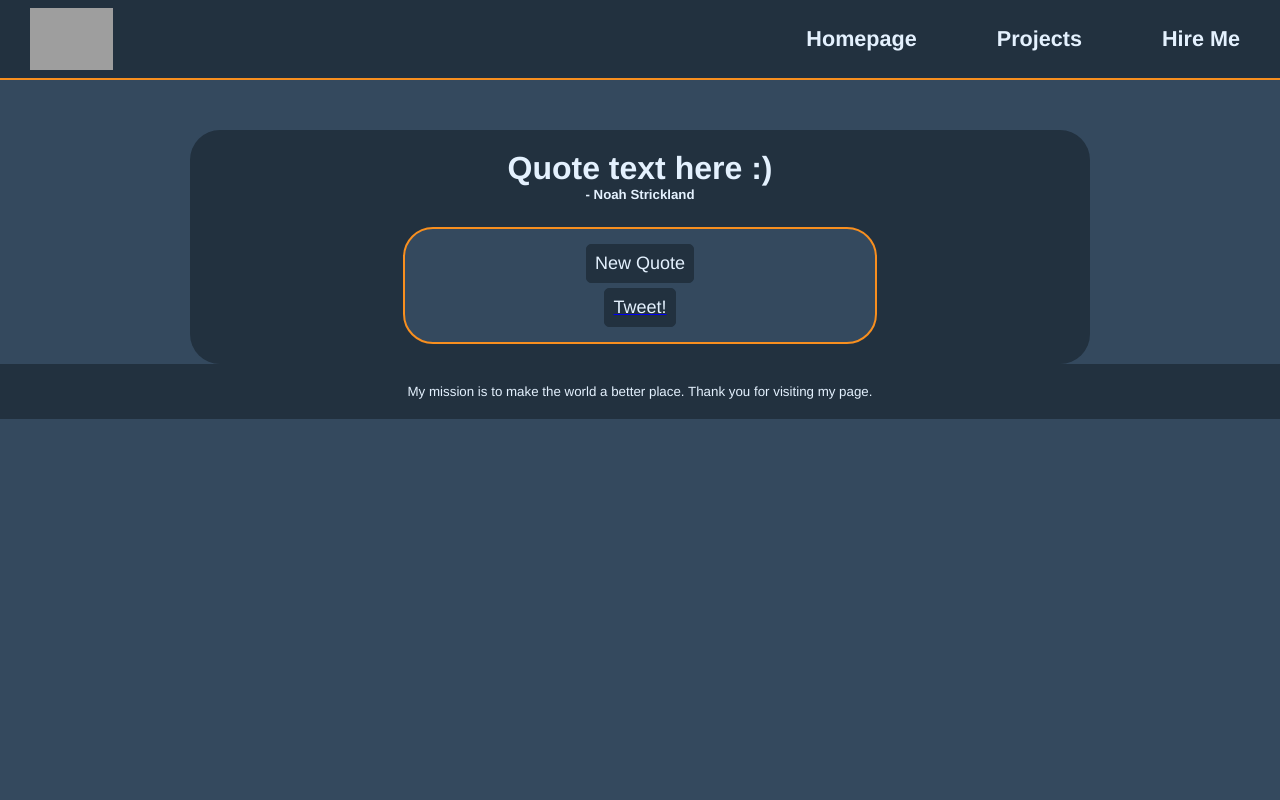
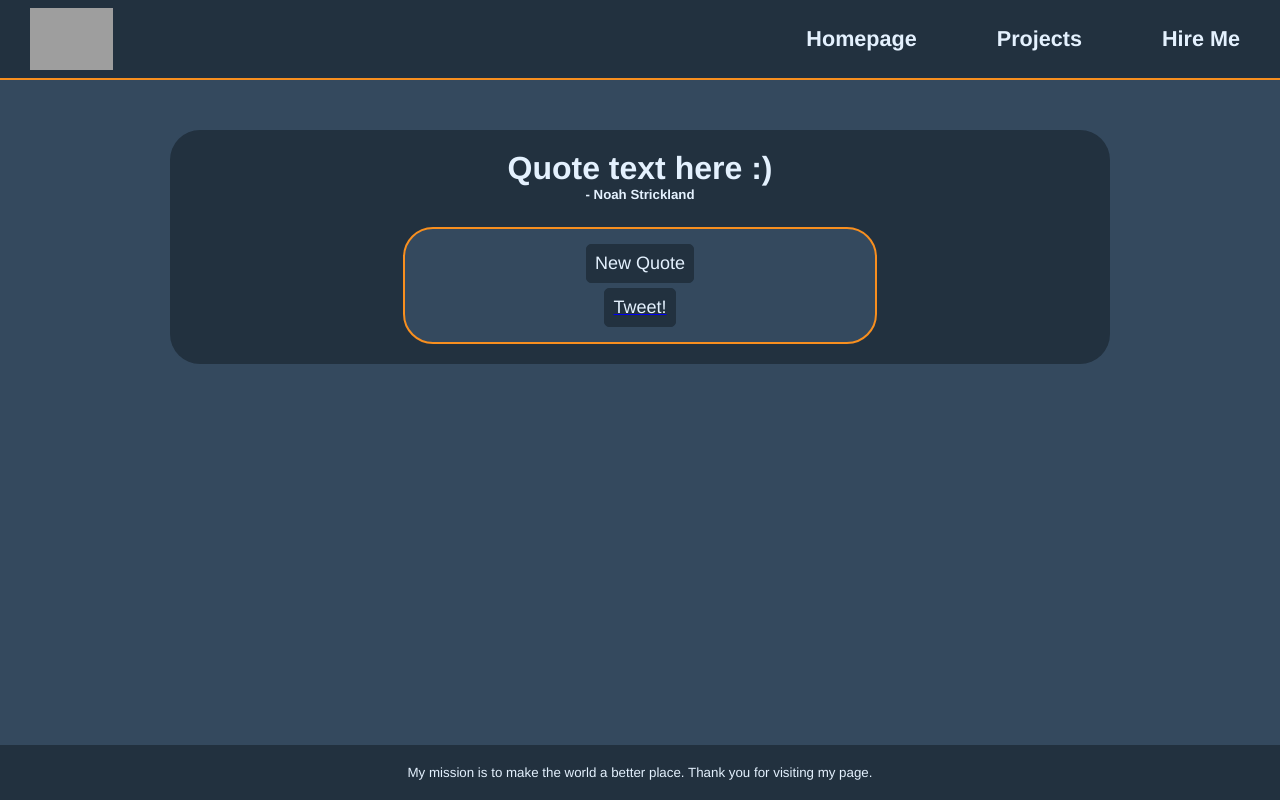
Before and after one commit to Windowsnipz/Random-Quote-Machine, a React (Create React App) app: page / in a window 1280 px wide. Built offline with nearby package versions, Linux system fonts and the light colour scheme; grey boxes are pictures that could not be loaded.

Commit message:
fixed footer to bottom (?) probably good enough for this application

```diff
--- a/src/Quote.js
+++ b/src/Quote.js
@@ -15,8 +15,8 @@ class Quote extends Component {
                 <h1 id="text">{this.state.quote}</h1>
                 <h5 id="author">- {this.state.author}</h5>
                 <div id="input-wrapper">
-                    <button id="new-quote" class="btn">New Quote</button>
-                    <a href="twitter.com/intent/tweet" target="_blank" id="tweet-quote"><button class="btn">Tweet!</button></a>
+                    <button id="new-quote" className="btn">New Quote</button>
+                    <a href="twitter.com/intent/tweet" target="_blank" id="tweet-quote"><button className="btn">Tweet!</button></a>
                 </div>
             </div>
         );
--- a/src/index.css
+++ b/src/index.css
@@ -92,7 +92,7 @@ code {
   max-width: 900px;
   color: var(--blue1);
   text-align: center;
-  padding: 20px 0;
+  padding: 20px ;
   border-radius: 30px;
   background-color: var(--gray1);
   scroll-margin-top: 10vh; /* Ensures correct scrolling from the navbar */
@@ -147,8 +147,10 @@ code {
 
 /* Footer */
 footer {
+  position: absolute;
+  width: 100%;
+  bottom: 0;
 
-  width: 100%;
   color: var(--blue1);
   font-size: smaller;
   text-align: center;
```
